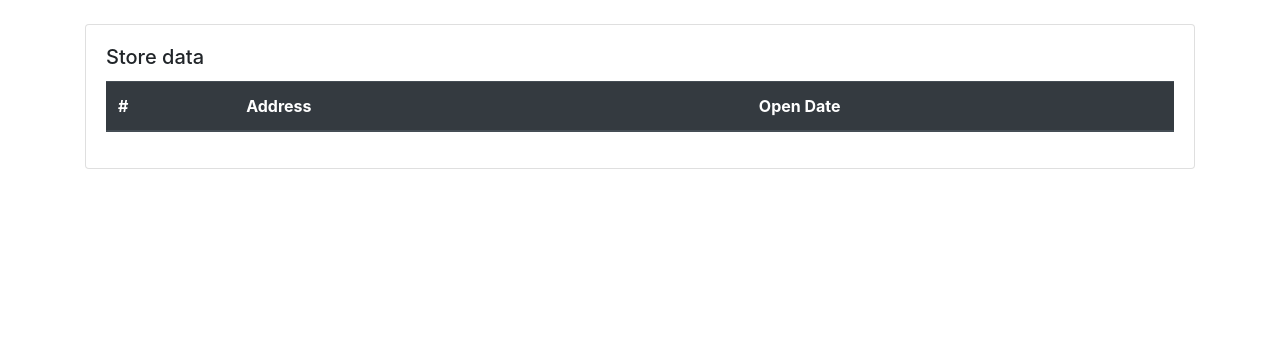
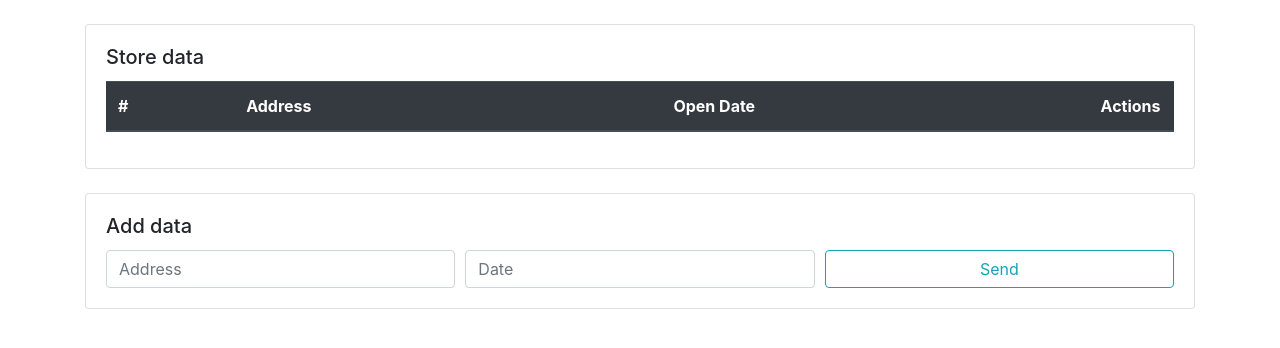
Before and after one commit to josejose02/db_dm, a PHP site: page /store.php in a window 1280 px wide. Shown: the part 56-404 px from the top of the page. Run offline with PHP 8.4, Linux system fonts and the light colour scheme; data that the repository does not hold is empty.

Commit message:
4 files working with input/delete Added str escape check

```diff
--- a/index.php
+++ b/index.php
@@ -26,8 +26,8 @@ function customer_list_render(){
 }
 
 if(isset($_POST['customer_list_add'])) {
-    $new_forename = $_POST['forename'];
-    $new_surname = $_POST['surname'];
+    $new_forename = check_str($_POST['forename']);
+    $new_surname = check_str($_POST['surname']);
     $add_data = "INSERT INTO `customerlist` (`id`, `forename`, `surname`) VALUES (NULL, '"
         . $new_forename
         . "', '"
--- a/php/database.php
+++ b/php/database.php
@@ -1,4 +1,16 @@
 <?php
+
+function check_str($str){
+    $db_host = "localhost";
+    $db_user = "root";
+    $db_pass = "";
+
+    $db = mysqli_connect($db_host, $db_user, $db_pass);
+    $return = mysqli_real_escape_string($db, $str);
+    mysqli_close($db);
+
+    return $return;
+}
 
 function run_sql($sql) {
     $db_host = "localhost";
@@ -12,5 +24,9 @@ function run_sql($sql) {
 
     mysqli_close($db);
 
+    if (!$result){
+        echo "<script> console.log(".mysqli_error($db).")</script>";
+        return false;
+    }
     return $result;
 }
--- a/store.php
+++ b/store.php
@@ -13,36 +13,39 @@ function store_render(){
                 <th scope=\"row\">" . $row["id"] . " </th>
                 <td>" . $row["address"] . "</td>
                 <td>" . $row["opened_date"] . "</td>
-                <!--<td>
+                <td>
                     <form method='post'>
                         <input name=\"customer_list_remove\" type=\"hidden\">
                         <input name=\"id\" value='" . $row["id"] . "' type=\"hidden\">
                         <button type=\"submit\" class=\"btn btn-outline-danger\">Delete</button>
                     </form>
-                </td>-->
+                </td>
             </tr>";
     }
 }
-/*
+
 if(isset($_POST['customer_list_add'])) {
-    $new_forename = $_POST['forename'];
-    $new_surname = $_POST['surname'];
-    $add_data = "INSERT INTO `customerlist` (`id`, `forename`, `surname`) VALUES (NULL, '"
-        . $new_forename
+    $new_address = check_str($_POST['address']);
+    $new_date = check_str($_POST['date']);
+    $add_data = "INSERT INTO `store` (`id`, `address`, `opened_date`) VALUES (NULL, '"
+        . $new_address
         . "', '"
-        . $new_surname
+        . $new_date
         . "')";
-    run_sql($add_data);
-    echo "<meta http-equiv='refresh' content='0'>";
+    if (run_sql($add_data)){
+        echo "<meta http-equiv='refresh' content='0'>";
+    } else {
+        echo "Error";
+    }
 }
 
 if(isset($_POST['customer_list_remove'])) {
     $remove_id = $_POST['id'];
-    $remove_data = "DELETE FROM `customerlist` WHERE `customerlist`.`id` = " . $remove_id;
+    $remove_data = "DELETE FROM `store` WHERE `store`.`id` = " . $remove_id;
     run_sql($remove_data);
     echo "<meta http-equiv='refresh' content='0'>";
 }
-*/
+
 ?>
 
 <div class="container">
@@ -57,6 +60,7 @@ if(isset($_POST['customer_list_remove'])) {
                             <th style="width: 12%">#</th>
                             <th style="width: 40%%">Address</th>
                             <th style="width: 40%">Open Date</th>
+                            <th style="width: 8%">Actions</th>
                             <!--<th style="width: 8%">Actions</th>-->
                         </tr>
                         </thead>
@@ -70,7 +74,7 @@ if(isset($_POST['customer_list_remove'])) {
             </div>
         </div>
     </div>
-    <!--<div class="row">
+    <div class="row">
         <div class="col pt-4 pb-4">
             <div class="card">
                 <div class="card-body">
@@ -79,10 +83,10 @@ if(isset($_POST['customer_list_remove'])) {
                         <input name="customer_list_add" type="hidden">
                         <div class="form-row">
                             <div class="col">
-                                <input type="text" class="form-control" placeholder="Forename" name="forename" required>
+                                <input type="text" class="form-control" placeholder="Address" name="address" required>
                             </div>
                             <div class="col">
-                                <input type="text" class="form-control" placeholder="Surname" name="surname" required>
+                                <input id="datepicker" type="text" class="form-control" placeholder="Date" name="date" required>
                             </div>
                             <div class="col">
                                 <button role="button" type="submit" class="btn btn-outline-info btn-block">Send</button>
@@ -95,8 +99,16 @@ if(isset($_POST['customer_list_remove'])) {
                 </div>
             </div>
         </div>
-    </div>-->
+    </div>
 </div>
+
+<script>
+    $(function(){
+        $("#datepicker").datepicker({
+            dateFormat: "yy-mm-dd"
+        });
+    });
+</script>
 
 <?php
 // customer_list_remove
```
Also changed, not shown: employee.php (+11 -11 lines), product.php (+15 -15 lines).
